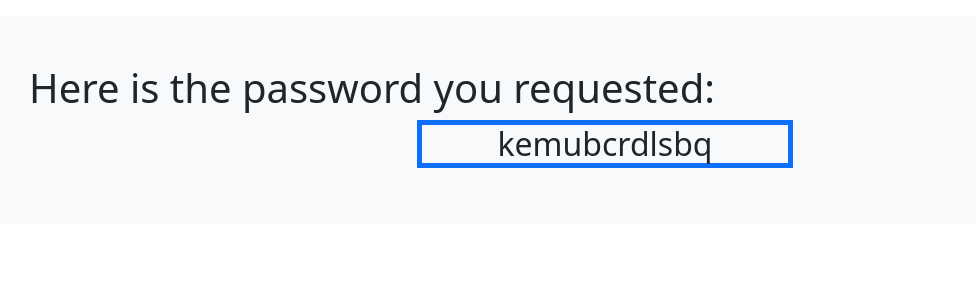
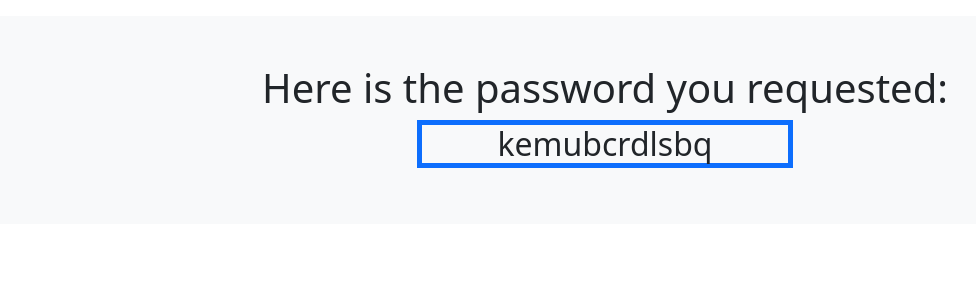
Before and after one commit to cbroome17/django3-pw_gen, a Django app: page /generate/ in a window 1280 px wide. Shown: the part 56-356 px from the top of the page, without its empty margins (35-1011 px from the left). Run offline with Django 3.2, Linux system fonts and the light colour scheme.

Commit message:
minor fixes to html templates

```diff
--- a/gen/templates/gen/generate.html
+++ b/gen/templates/gen/generate.html
@@ -2,7 +2,7 @@
 
 {% block content %}
 
-<div class="bg-light p-5 rounded-lg m-3">
+<div class="bg-light p-5 rounded-lg m-3 text-center">
     <h1>Here is the password you requested:</h1>
     <div class="container text-center" style="width: 400px;">
 
--- a/gen/templates/gen/home.html
+++ b/gen/templates/gen/home.html
@@ -25,7 +25,6 @@
         </div>
     </nav>
     {% block content %}
-    <h1>Home</h1>
     <div class="form-control">
         <form action="{% url 'generate' %}">
             <select class="form-select form-select-lg mb-3" name="length" style="width: 40%">
@@ -51,7 +50,7 @@
                 <br>
             </div>
             <br>
-            <input type="submit" class="btn btn-primary" value="Gen password">
+            <input type="submit" class="btn btn-primary" value="Generate Password">
         </form>
     </div>
     {% endblock content %}
```
